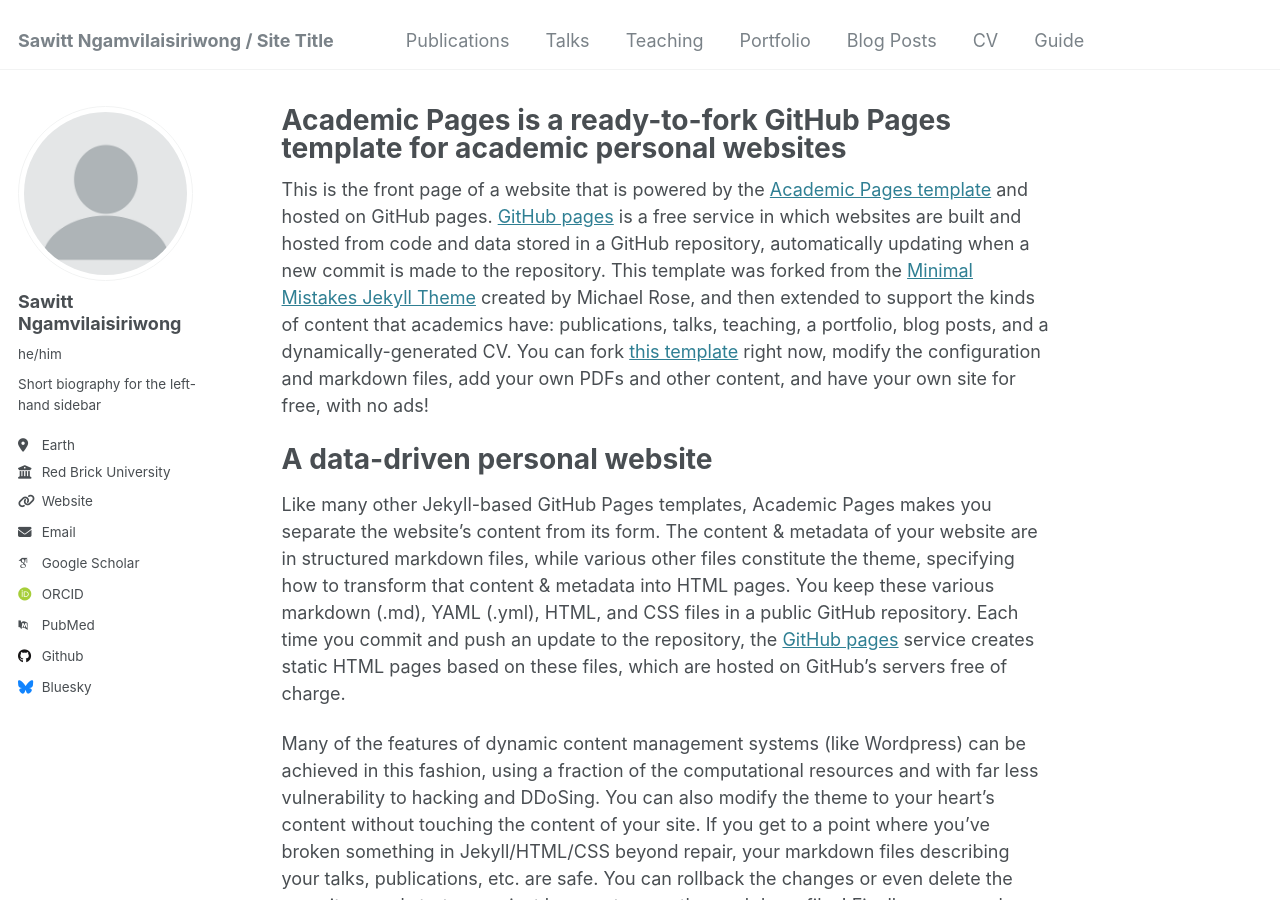
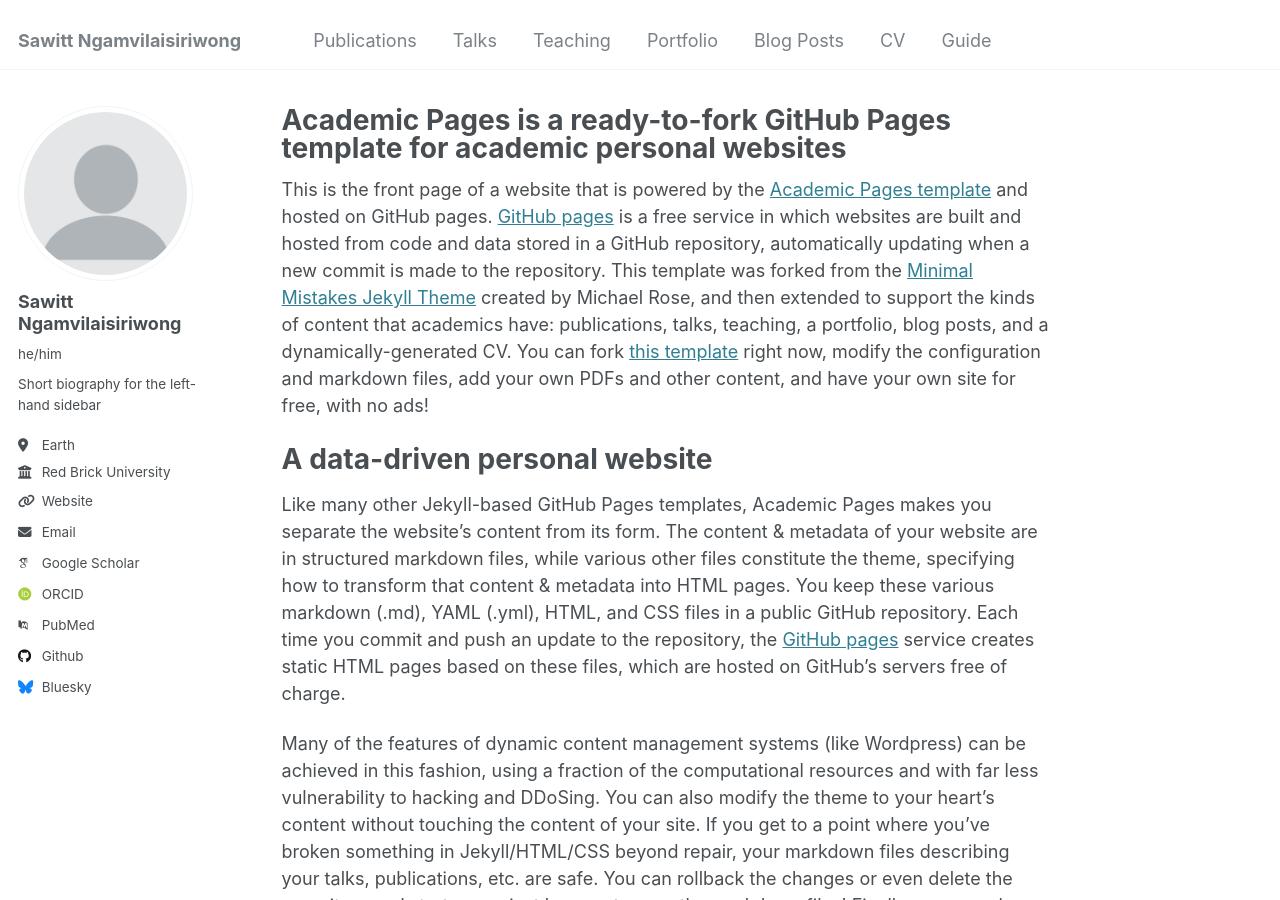
Before and after one commit to Turbulentguy/Turbulentguy.github.io, a Jekyll site: the page built from _pages/about.md, in a window 1280 px wide and 900 px high. Built offline with Jekyll 4.4.1, drawn with Linux system fonts in a browser that asks for light colours; some web fonts are replaced.

Commit message:
Update _config.yml

```diff
--- a/_config.yml
+++ b/_config.yml
@@ -8,10 +8,10 @@
 
 # Basic Site Settings
 locale                   : "en-US"
-title                    : "Sawitt Ngamvilaisiriwong / Site Title"
+title                    : "Sawitt Ngamvilaisiriwong"
 title_separator          : "-"
-name                     : &name "Sawitt Ngamvilaisiriwong"
-description              : &description "Sup"
+name                     : "Sawitt Ngamvilaisiriwong"
+description              : "Sup"
 url                      : https://Turbulentguy.github.io # the base hostname & protocol for your site e.g. "https://[your GitHub username].github.io"
 baseurl                  : "" # the subpath of your site, e.g. "/blog"
 repository               : "https://turbulentguy.github.io/"
```
